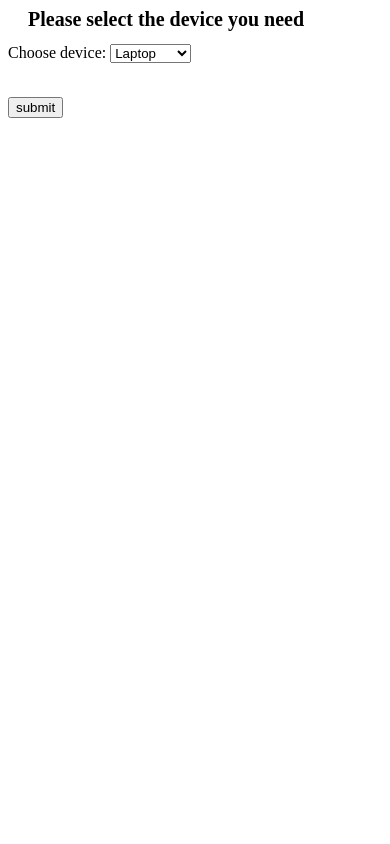
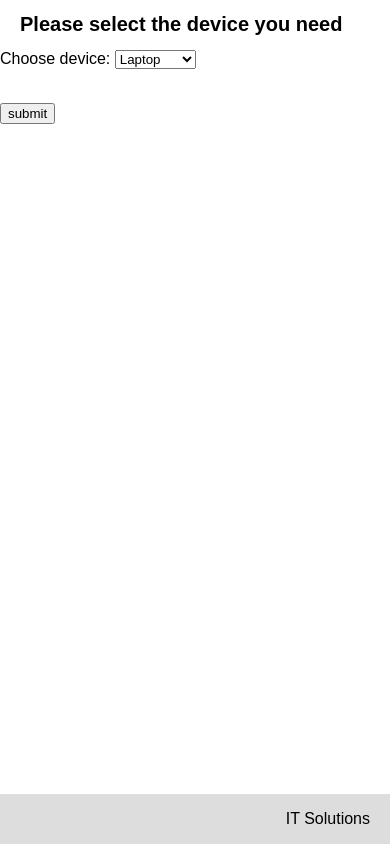
Before and after one commit to Railrnem/Lernfeld2, a Flask app: page / in a window 390 px wide. Run offline with Flask 3, Linux system fonts and the light colour scheme.

Commit message:
added layout file

```diff
--- a/templates/computer.html
+++ b/templates/computer.html
@@ -1,3 +1,5 @@
+{% extends "layout.html" %}
+
 {% block content %}
 <h1 style="font-size:20px; padding-left:20px">Please select what is the most important part for you</h1>
 
--- a/templates/index.html
+++ b/templates/index.html
@@ -1,3 +1,5 @@
+{% extends "layout.html" %}
+
 {% block content %}
 <h1 style="font-size:20px; padding-left:20px">Please select the device you need</h1>
 
--- a/templates/laptop.html
+++ b/templates/laptop.html
@@ -1,3 +1,5 @@
+{% extends "layout.html" %}
+
 {% block content %}
 <h1 style="font-size:20px; padding-left:20px">Please select what is the most important part for you</h1>
 
--- /dev/null
+++ b/templates/layout.html
@@ -0,0 +1,52 @@
+<!DOCTYPE html>
+<html lang="en">
+    <head>
+        <meta name="viewport" content="width=device-width, initial-scale=1">
+        <link rel="icon" href="data:,">
+
+        {% block head %}
+        {% endblock %}
+
+        <style>
+            body {
+                margin: 0;
+                font-family: Arial, Helvetica, sans-serif;
+            }
+
+            .navbar {
+                overflow: hidden;
+                background-color:  #ddd;
+                position: fixed;
+                bottom: 0;
+                width: 100%;
+            }
+
+            .navbar a {
+                float: right;
+                display: block;
+                color: #050303;
+                text-align: center;
+                padding: 10px 8px;
+                text-decoration: none;
+                font-size: 17px;
+            }
+
+            .navbar a.active {
+                background-color: #947489;
+                color: white;
+            }
+
+            @media screen and (max-width: 600px) {
+            .navbar a:not(:first-child) {display: none;}
+            }
+        </style>
+    </head>
+
+    <body>
+        {% block content %}
+        {% endblock %}
+        <div class="navbar" id="myNavbar">
+        <p style="padding-right:20px; float:right"> IT Solutions </p>
+        </div>
+    </body>
+</html>
--- a/templates/listcomputer.html
+++ b/templates/listcomputer.html
@@ -1,3 +1,5 @@
+{% extends "layout.html" %}
+
 {% block content %}
 <h1 style="font-size:20px; padding-left:20px"> Devices information</h1>
 <ul>
--- a/templates/listlaptop.html
+++ b/templates/listlaptop.html
@@ -1,3 +1,5 @@
+{% extends "layout.html" %}
+
 {% block content %}
 <h1 style="font-size:20px; padding-left:20px"> Devices information</h1>
 <ul>
```
